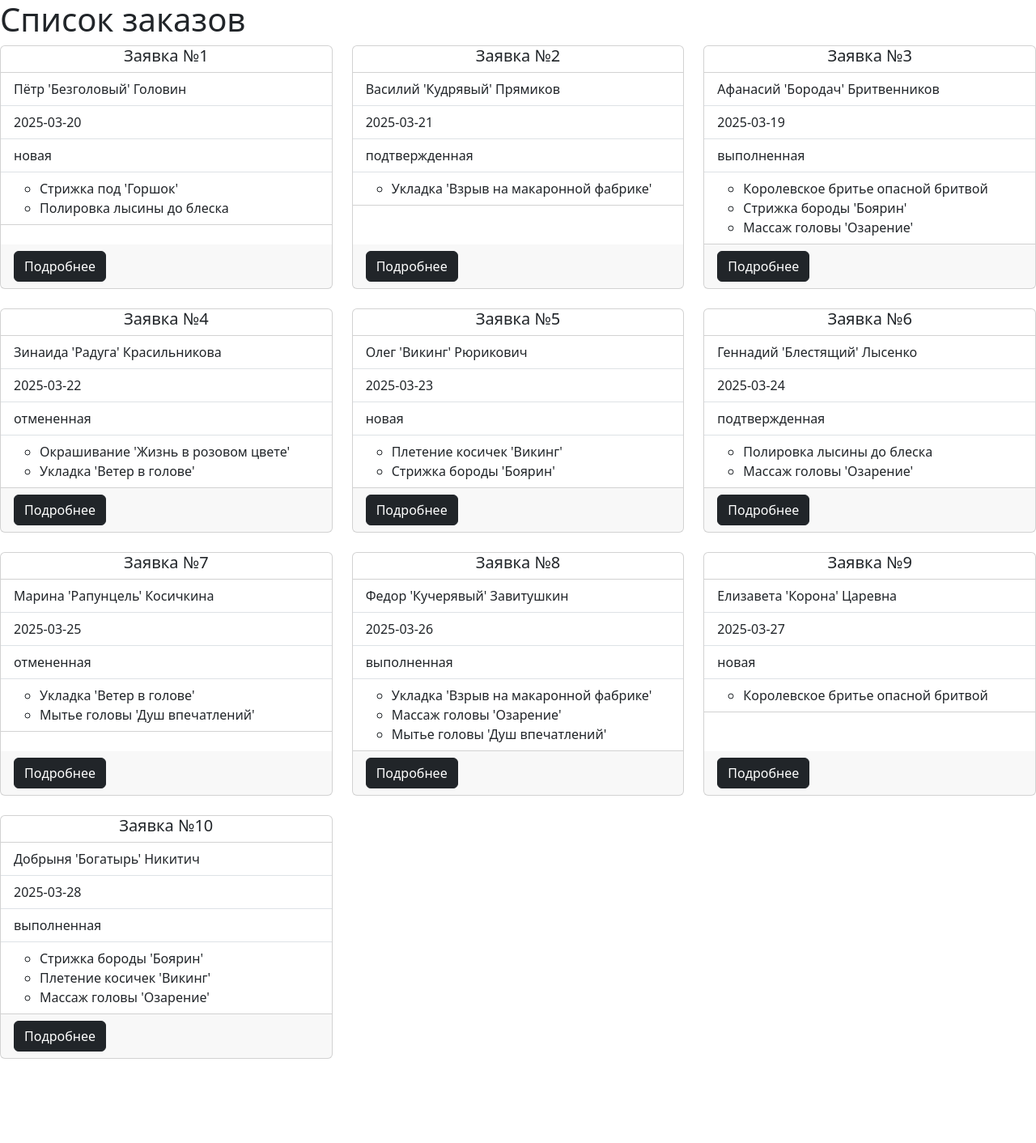
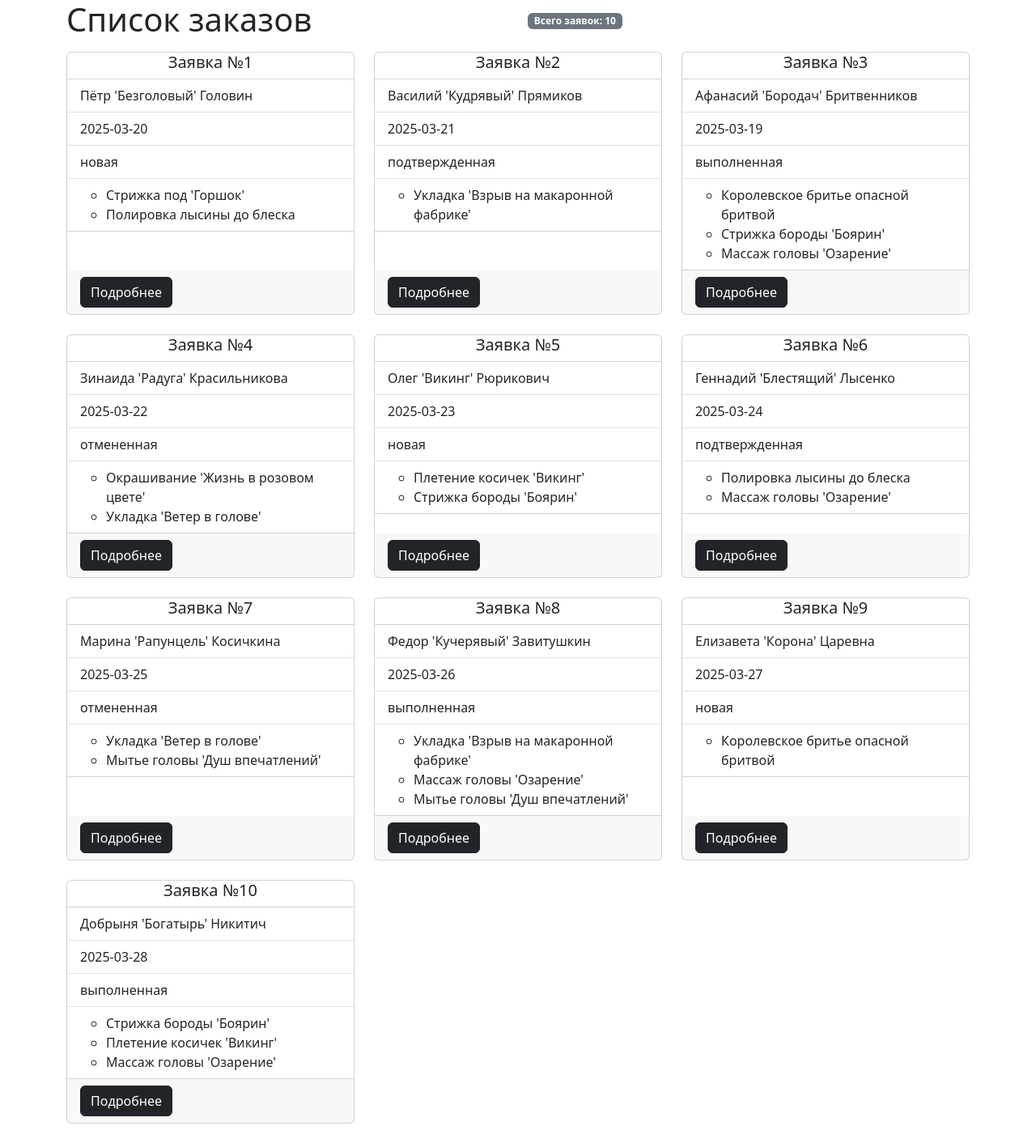
Before and after one commit to KonstantinZenin/django_412, a Django app: page /barbershop/orders/ in a window 1280 px wide. Shown: the whole page at 81% size. Before the commit the page ends 1308 px from the top, so only its background shows below. Run offline with Django 5.2, Linux system fonts and the light colour scheme.

Commit message:
lesson_45: обновлен шаблон списка заказов для отображения заголовка и количества заявок через фильтр шаблона

```diff
--- a/core/templates/core/orders_list.html
+++ b/core/templates/core/orders_list.html
@@ -12,9 +12,17 @@
 </head>
 
 <body>
-    <div class="conteiner">
-        <div class="row">
-            <h1>{{title}}</h1>
+    <div class="container">
+        {% comment %} Заголовок и количество заявок {% endcomment %}
+        <div class="row align-items-center mb-3">
+            <div class="col">
+                <h1 class="mb-0">{{title}}</h1>
+            </div>
+            <div class="col">
+                <span class='badge bg-secondary'>Всего заявок: {{orders|length}}</span>
+            </div>
+        </div>
+        <div class='row'>
             {% for order in orders %}
                 <!--Для 2х карточек в ряд используем col-md-6 -->
                 <!--Для 3х карточек в ряд используем col-md-4 -->
@@ -40,6 +48,7 @@
                     </div>
                 </div>
                 {% endfor %}
+            </div>
         </div>
     </div>
 </body>
```
